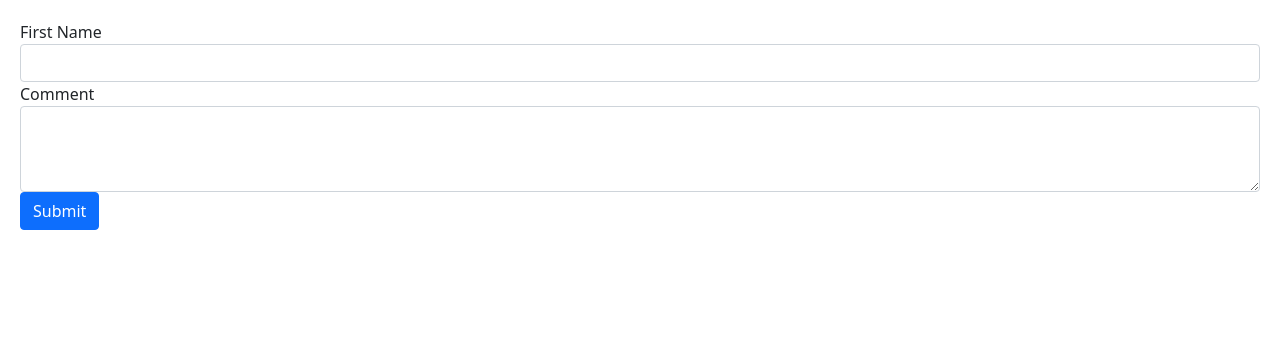
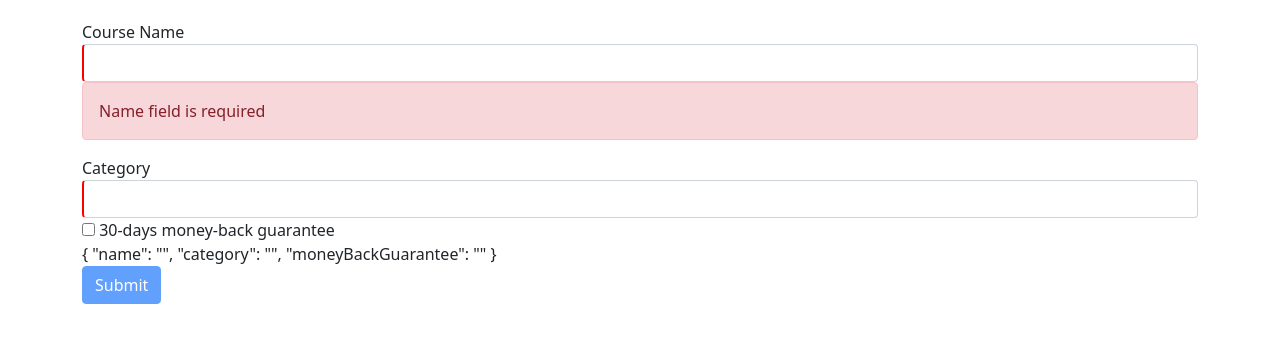
Before and after one commit to sumo6842/journal-angular, an Angular app: page / in a window 1280 px wide. Shown: the top 342 px of the page. Built offline with nearby package versions, Linux system fonts and the light colour scheme.

Commit message:
template-driven form

```diff
--- a/src/app/app.component.html
+++ b/src/app/app.component.html
@@ -1 +1 @@
-<contact></contact>
+<course></course>
--- a/src/app/app.module.ts
+++ b/src/app/app.module.ts
@@ -12,6 +12,7 @@ import { FavoriteComponent } from './favorite/favorite.component';
 import { PanelComponent } from './panel/panel.component';
 import { LikeComponent } from './like/like.component';
 import { ContactComponent } from './contact/contact.component';
+import { CourseComponent } from './course/course.component';
 
 
 @NgModule({
@@ -24,6 +25,7 @@ import { ContactComponent } from './contact/contact.component';
     PanelComponent,
     LikeComponent,
     ContactComponent,
+    CourseComponent,
   ],
   imports: [
     BrowserModule,
--- a/src/app/contact/contact.component.html
+++ b/src/app/contact/contact.component.html
@@ -1,4 +1,5 @@
-<form>
+<form #f="ngForm" (ngSubmit)="submit(f)">
+  <div ngModelGroup="contact" #contact="ngModelGroup">
     <div class="form-group">
       <label for="firstName">First Name </label>
       <input
@@ -9,14 +10,17 @@
         ngModel
         name="firstName"
         #firstName="ngModel"
+        (change)="log(firstName)"
         id="firstName"
-      (change)="log(firstName)"
         type="text"
-      class="form-control"/>
+        class="form-control"
+      />
       <div
         class="alert alert-danger"
-      *ngIf="firstName.touched && !firstName.valid">
+        *ngIf="firstName.touched && !firstName.valid"
+      >
         <div *ngIf="firstName.errors?.required">First Name is required</div>
+        <!-- Hightlight error newest vers with null error? -->
         <div *ngIf="firstName.errors?.minlength">
           FirstN name should be minium 3 character
         </div>
@@ -25,10 +29,40 @@
         </div>
       </div>
     </div>
+  </div>
   <div class="form-group">
     <label for="comment">Comment</label>
     <textarea ngModel name="comment" id="comment" rows="3" class="form-control">
     </textarea>
   </div>
-  <button class="btn btn-primary">Submit</button>
+  <div class="checkbox">
+    <label for="">
+      <input type="checkbox" ngModel name="sub" /> Subscribe tomailing
+    </label>
+  </div>
+
+  <div class="form-group">
+    <label for="contactmethod">Contact Method</label>
+    <select
+      multiple
+      ngModel
+      name="contactmethod"
+      id="contactmethod"
+      class="form-control"
+    >
+      <option *ngFor="let method of contactMethods" [value]="method.id">
+        {{ method.name }}
+      </option>
+    </select>
+  </div>
+
+  <div class="radio" *ngFor="let method of contactMethods">
+    <label for="">
+      <input ngModel type="radio" name="contactMethod" [value]="method.id"/>
+      {{method.name}}
+    </label>
+  </div>
+  <p>{{ f.value | json }}</p>
+
+  <button class="btn btn-primary" [disabled]="!f.valid">Submit</button>
 </form>
--- a/src/app/contact/contact.component.ts
+++ b/src/app/contact/contact.component.ts
@@ -3,17 +3,22 @@ import { Component, OnInit } from '@angular/core';
 @Component({
   selector: 'contact',
   templateUrl: './contact.component.html',
-  styleUrls: ['./contact.component.css']
+  styleUrls: ['./contact.component.css'],
 })
 export class ContactComponent implements OnInit {
-
-  constructor() { }
+  contactMethods = [
+    {id: 1, name: 'Email'},
+    {id: 2, name: 'Phone'},
+  ]
+  constructor() {}
 
   log(x: any) {
     console.log(x);
   }
 
-  ngOnInit(): void {
+  submit(f: any) {
+    console.log(f);
   }
 
+  ngOnInit(): void {}
 }
--- a/src/app/course/course.component.css
+++ b/src/app/course/course.component.css
@@ -0,0 +1,9 @@
+
+
+.ng-valid[required], .ng-valid-required {
+  border-left: 2px solid green;
+}
+
+.ng-invalid[required] {
+  border-left: 2px solid red;
+}
--- /dev/null
+++ b/src/app/course/course.component.html
@@ -0,0 +1,54 @@
+<form action=""
+      #courses="ngForm"
+      (ngSubmit)="submit(courses.value)"
+      class="container"
+>
+  <div class="form-group">
+    <div>
+      <label for="courseName">Course Name</label>
+      <input
+        type="text"
+        class="form-control"
+        id="courseName"
+        [(ngModel)]="_course.courseName"
+        #name="ngModel"
+        name="name"
+        minlength="3"
+        maxlength="10"
+        required
+      />
+      <div [hidden]="name.touched || name.valid" class="alert alert-danger">
+        <div *ngIf="name.errors?.required">Name field is required</div>
+        <div *ngIf="name.errors?.minlength">
+          Name fieldshould be at least
+          {{ name.errors?.minlength.requiredLength }} character
+        </div>
+      </div>
+    </div>
+    <div>
+      <label for="category">Category</label>
+      <select ngModel name="category" #category="ngModel" id="category" class="form-control" required>
+        <option value="s"></option>
+        <option *ngFor="let cat of categories" [value]="cat.id">
+          {{ cat.name }}
+        </option>
+
+        <div
+        class="alert alert-danger"
+        [hidden]="category.touched || category.valid">
+          Must choice category
+        </div>
+
+      </select>
+    </div>
+    <div class="checkbox">
+      <label for="moneyBackGuarantee">
+        <input ngModel name="moneyBackGuarantee" type="checkbox" id="moneyBackGuarantee" />
+        30-days money-back guarantee
+      </label>
+    </div>
+    {{ courses.value | json}}<br>
+    <button class="btn btn-primary" type="submit"
+      [disabled]="courses.invalid">Submit</button>
+  </div>
+</form>
--- /dev/null
+++ b/src/app/course/course.component.ts
@@ -0,0 +1,27 @@
+import { Component, OnInit } from '@angular/core';
+import { course } from './course';
+
+@Component({
+  selector: 'course',
+  templateUrl: './course.component.html',
+  styleUrls: ['./course.component.css'],
+})
+export class CourseComponent {
+  _course: course;
+  categories = [
+    {id: 1, name: 'Developer'},
+    {id: 2, name: 'Artist'},
+    {id: 3, name: 'Music'},
+    {id: 4, name: 'Game'},
+    {id: 5, name: 'Tip'},
+  ]
+
+  constructor() {
+    this._course = new course('', '', false);
+  }
+
+  submit(course: course) {
+    console.log(course);
+  }
+
+}
--- /dev/null
+++ b/src/app/course/course.ts
@@ -0,0 +1,3 @@
+export class course {
+  constructor(public courseName: string, public category: string, public guarantee: boolean) {}
+}
--- a/src/styles.css
+++ b/src/styles.css
@@ -5,3 +5,7 @@
 
 
 body {padding: 20px;}
+
+/* .form-control.ng-touched.ng-invalid{
+  border: 2px solid red;
+} */
```
Also changed, not shown: 1 other file (tests, documents, lock files or other folders). Lines whose indentation alone changed are shown as unchanged.
